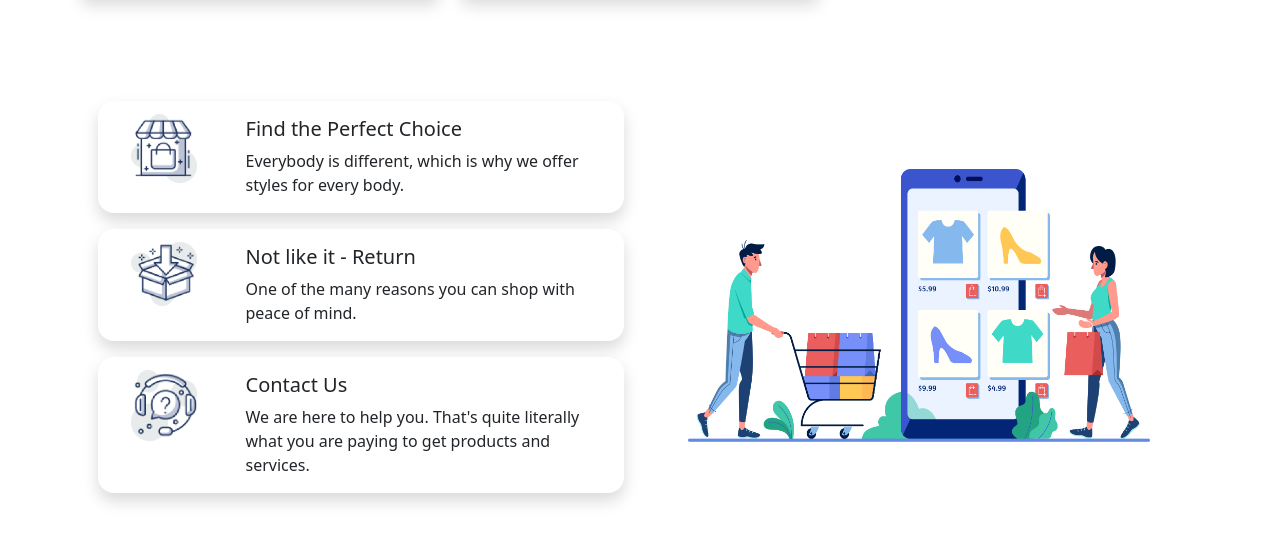
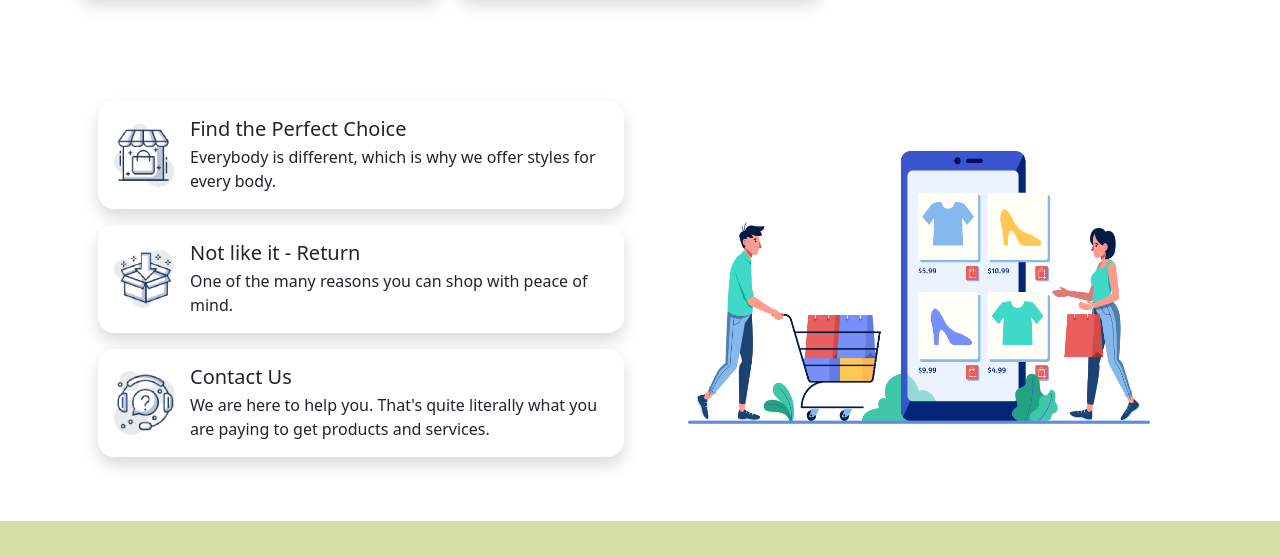
Before and after one commit to Jonty6812/AadrikFashion_V1, a website: page index.html in a window 1280 px wide. Shown: the part 1860-2417 px from the top of the page. Drawn offline with Linux system fonts and the light colour scheme.

Commit message:
bottom card design change

```diff
--- a/css/style.css
+++ b/css/style.css
@@ -31,10 +31,13 @@ h1 {
   margin: 4% auto;
 }
 .penguin-info {
-  display: block;
-  margin-left: auto;
-  margin-right: auto;
-  margin-top: 10%;
+  width: 60px;
+  height: auto;
+}
+
+.penguin-card-border {
+  border-radius: 12px;
+  border: none;
 }
 .penguin-card-border,
 .penguin-card-img {
--- a/index.html
+++ b/index.html
@@ -173,82 +173,66 @@
       <!--Some information section-->
       <section class="container mt-5 pt-5">
         <div class="pt-2 pb-5 container">
-          <div
-            class="row d-flex align-items-center flex-column-reverse flex-lg-row"
-          >
+          <div class="row d-flex align-items-center flex-column-reverse flex-lg-row">
+
+            <!-- LEFT SIDE (CARDS) -->
             <div class="col-md-6 px-3">
-              <div
-                class="card mb-3 penguin-card-border shadow"
-                style="max-width: 540px;"
-              >
-                <div class="row g-0">
-                  <div class="col-md-3">
-                    <img
-                      src="icon/image 12.png"
-                      class="w-50 penguin-info"
-                      alt="..."
-                    />
+
+              <!-- CARD 1 -->
+              <div class="card mb-3 penguin-card-border shadow">
+                <div class="d-flex align-items-center p-3">
+
+                  <img src="icon/image 12.png" class="penguin-info me-3" alt="">
+
+                  <div>
+                    <h5 class="card-title mb-1">Find the Perfect Choice</h5>
+                    <p class="card-text mb-0">
+                      Everybody is different, which is why we offer styles for every body.
+                    </p>
                   </div>
-                  <div class="col-md-9">
-                    <div class="card-body">
-                      <h5 class="card-title">Find the Perfect Choice</h5>
-                      <p class="card-text">
-                        Everybody is different, which is why we offer styles for
-                        every body.
-                      </p>
-                    </div>
-                  </div>
+
                 </div>
               </div>
-              <div
-                class="card mb-3 penguin-card-border shadow"
-                style="max-width: 540px;"
-              >
-                <div class="row g-0">
-                  <div class="col-md-3">
-                    <img
-                      src="icon/image 13.png"
-                      class="w-50 penguin-info"
-                      alt="..."
-                    />
+
+              <!-- CARD 2 -->
+              <div class="card mb-3 penguin-card-border shadow">
+                <div class="d-flex align-items-center p-3">
+
+                  <img src="icon/image 13.png" class="penguin-info me-3" alt="">
+
+                  <div>
+                    <h5 class="card-title mb-1">Not like it - Return</h5>
+                    <p class="card-text mb-0">
+                      One of the many reasons you can shop with peace of mind.
+                    </p>
                   </div>
-                  <div class="col-md-9">
-                    <div class="card-body">
-                      <h5 class="card-title">Not like it - Return</h5>
-                      <p class="card-text">
-                        One of the many reasons you can shop with peace of mind.
-                      </p>
-                    </div>
-                  </div>
+
                 </div>
               </div>
-              <div
-                class="card mb-3 penguin-card-border shadow"
-                style="max-width: 540px;"
-              >
-                <div class="row g-0">
-                  <div class="col-md-3">
-                    <img
-                      src="icon/image 14.png"
-                      class="w-50 penguin-info"
-                      alt="..."
-                    />
+
+              <!-- CARD 3 -->
+              <div class="card mb-3 penguin-card-border shadow">
+                <div class="d-flex align-items-center p-3">
+
+                  <img src="icon/image 14.png" class="penguin-info me-3" alt="">
+
+                  <div>
+                    <h5 class="card-title mb-1">Contact Us</h5>
+                    <p class="card-text mb-0">
+                      We are here to help you. That's quite literally what you are paying to get products and services.
+                    </p>
                   </div>
-                  <div class="col-md-9">
-                    <div class="card-body">
-                      <h5 class="card-title">Contact Us</h5>
-                      <p class="card-text">
-                        We are here to help you. That's quite literally what
-                        you are paying to get products and services.
-                      </p>
-                    </div>
-                  </div>
+
                 </div>
               </div>
+
             </div>
-            <div class="col-md-6 how-img px-5">
-              <img src="icon/XMLID 1.png" class="img-fluid" alt="" />
+
+            <!-- RIGHT SIDE IMAGE -->
+            <div class="col-md-6 how-img px-5 text-center">
+              <img src="icon/XMLID 1.png" class="img-fluid" alt="">
             </div>
+
           </div>
         </div>
       </section>
```
